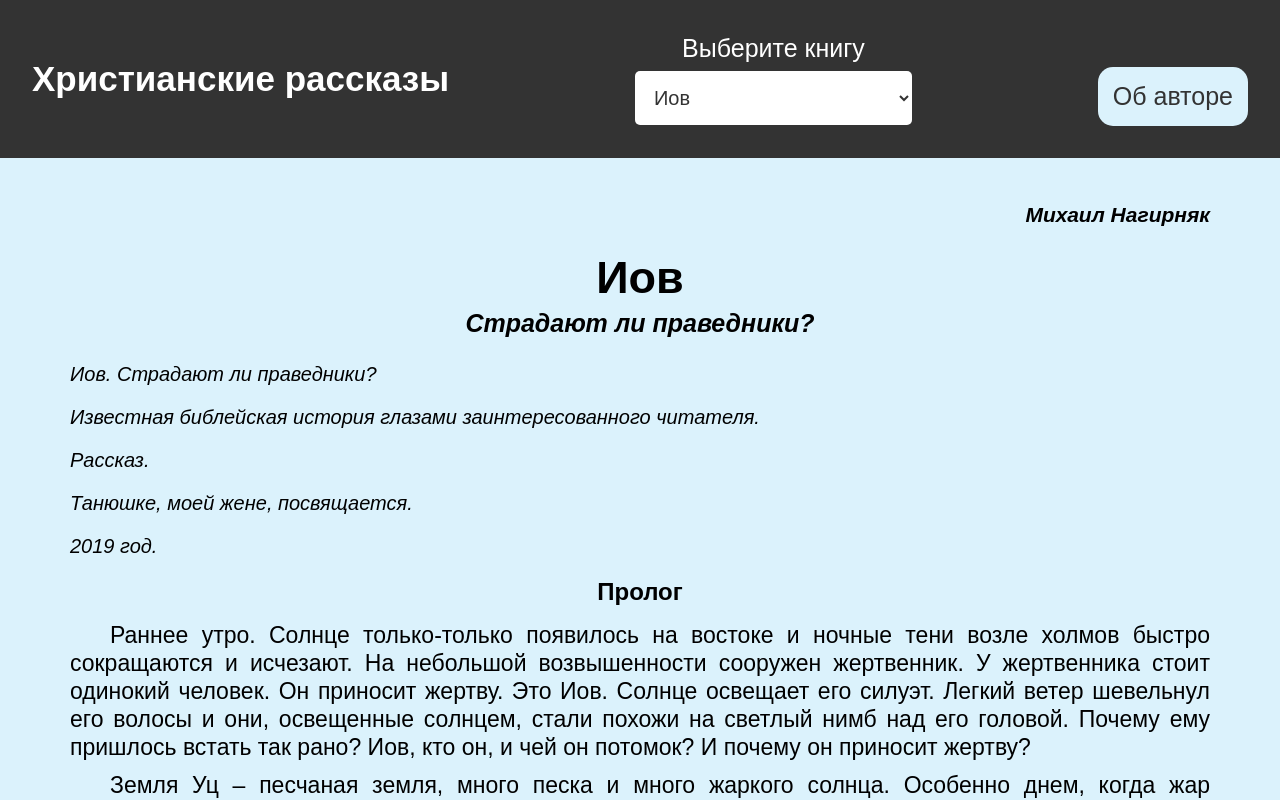
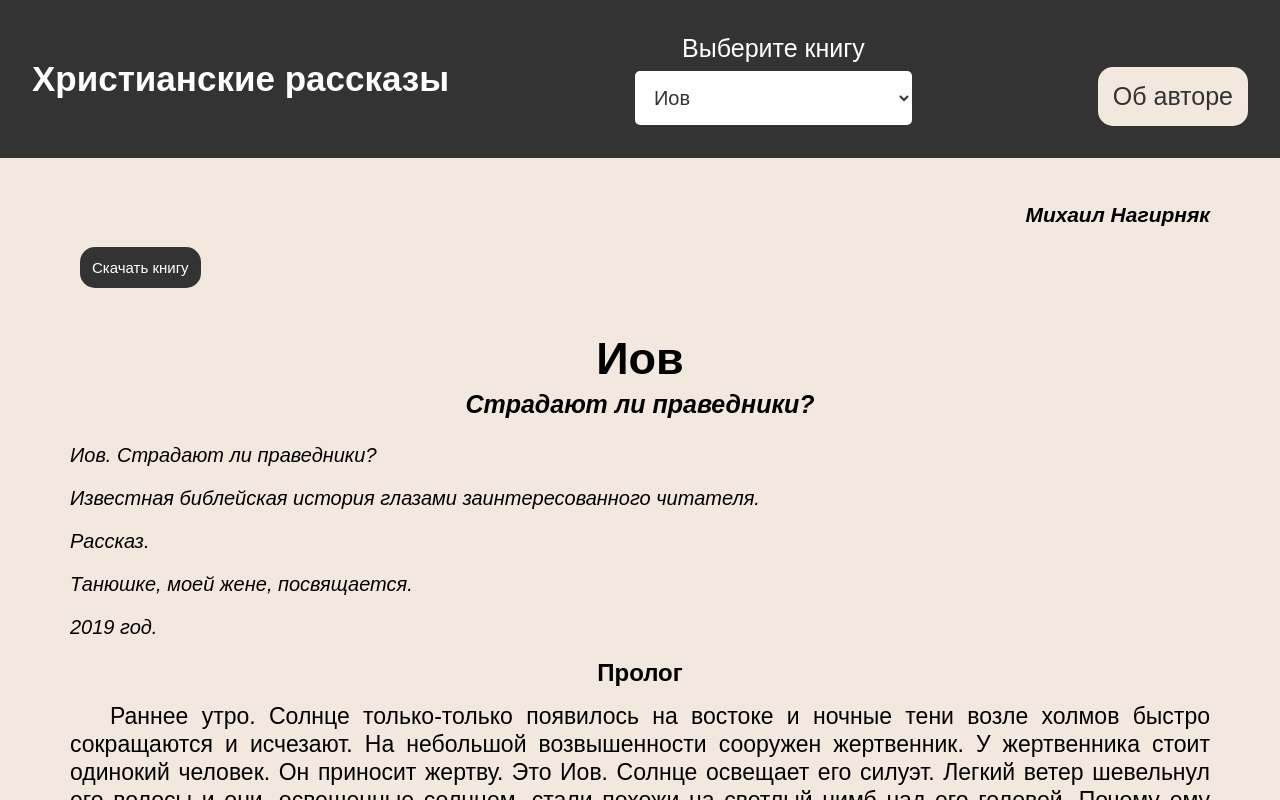
Before and after one commit to antinz/Christian_stories, a React (Create React App) app: page / in a window 1280 px wide. Shown: the top 800 px of the page. Built offline with nearby package versions, Linux system fonts and the light colour scheme.

Commit message:
added download button and made some other changes

```diff
--- a/src/components/AboutAuthor/AboutAuthor.module.css
+++ b/src/components/AboutAuthor/AboutAuthor.module.css
@@ -38,7 +38,7 @@
 
 .about-author-desc p {
 	text-align: justify;
-	font-size: 20px;
+	font-size: 23px;
 	line-height: 28px;
 	margin-bottom: 10px;
 }
@@ -66,3 +66,9 @@
 		margin-bottom: 20px;
 	}
 }
+
+@media screen and (max-width: 400px) {
+	.about-author-desc p {
+		font-size: 24px;
+	}
+}
--- a/src/components/BackToTopButton/BackToTopButton.module.css
+++ b/src/components/BackToTopButton/BackToTopButton.module.css
@@ -20,3 +20,10 @@
 .backToTop.visible {
 	opacity: 1;
 }
+
+@media (max-width: 1200px) {
+	.backToTop {
+		bottom: 30px;
+		right: 20px;
+	}
+}
--- a/src/components/MainContent/MainContent.js
+++ b/src/components/MainContent/MainContent.js
@@ -2,15 +2,37 @@ import React from "react";
 import classes from "./MainContent.module.css";
 
 const MainContent = ({ selectedBook, books }) => {
+  const handleDownload = (url, download) => {
+    const anchor = document.createElement("a");
+    anchor.href = url;
+    anchor.download = download;
+    anchor.target = "_blank";
+    anchor.click();
+  };
+
   return (
     <div className={classes.content}>
       <h3 className={classes.author}>Михаил Нагирняк</h3>
       {books.map((book) => {
-        const { id, bookTitle, bookSubtitle, description, content } = book;
+        const {
+          id,
+          bookTitle,
+          bookSubtitle,
+          description,
+          content,
+          url,
+          download,
+        } = book;
         return (
           <div key={id}>
             {selectedBook === bookTitle && (
               <div className={classes.book}>
+                <button
+                  className={classes.download}
+                  onClick={() => handleDownload(url, download)}
+                >
+                  Скачать книгу
+                </button>
                 <h1>{bookTitle}</h1>
                 <h4>{bookSubtitle}</h4>
                 {description.map((desc, index) => {
--- a/src/components/MainContent/MainContent.module.css
+++ b/src/components/MainContent/MainContent.module.css
@@ -40,8 +40,31 @@
 	margin-bottom: 10px;
 }
 
+.download {
+	outline: none;
+	border: none;
+	background-color: var(--black-color);
+	cursor: pointer;
+	padding: 12px;
+	border-radius: 15px;
+	transition: all 0.6s ease;
+	margin: 20px 10px;
+	font-size: 15px;
+	color: #fff;
+}
+
+.download:hover {
+	opacity: 0.85;
+}
+
 @media (max-width: 600px) {
 	.book-content {
 		margin-top: 60px;
 	}
 }
+
+@media screen and (max-width: 400px) {
+	.book-content p {
+		font-size: 24px;
+	}
+}
--- a/src/index.css
+++ b/src/index.css
@@ -1,5 +1,5 @@
 :root {
-	--bg-color: #dbf2fc;
+	--bg-color: #f2e8de;
 	--black-color: #333;
 }
 * {
@@ -17,3 +17,7 @@ body {
 	padding: 0;
 	background-color: var(--bg-color);
 }
+
+a {
+	text-decoration: none;
+}
```
Also changed, not shown: src/articles.js.
